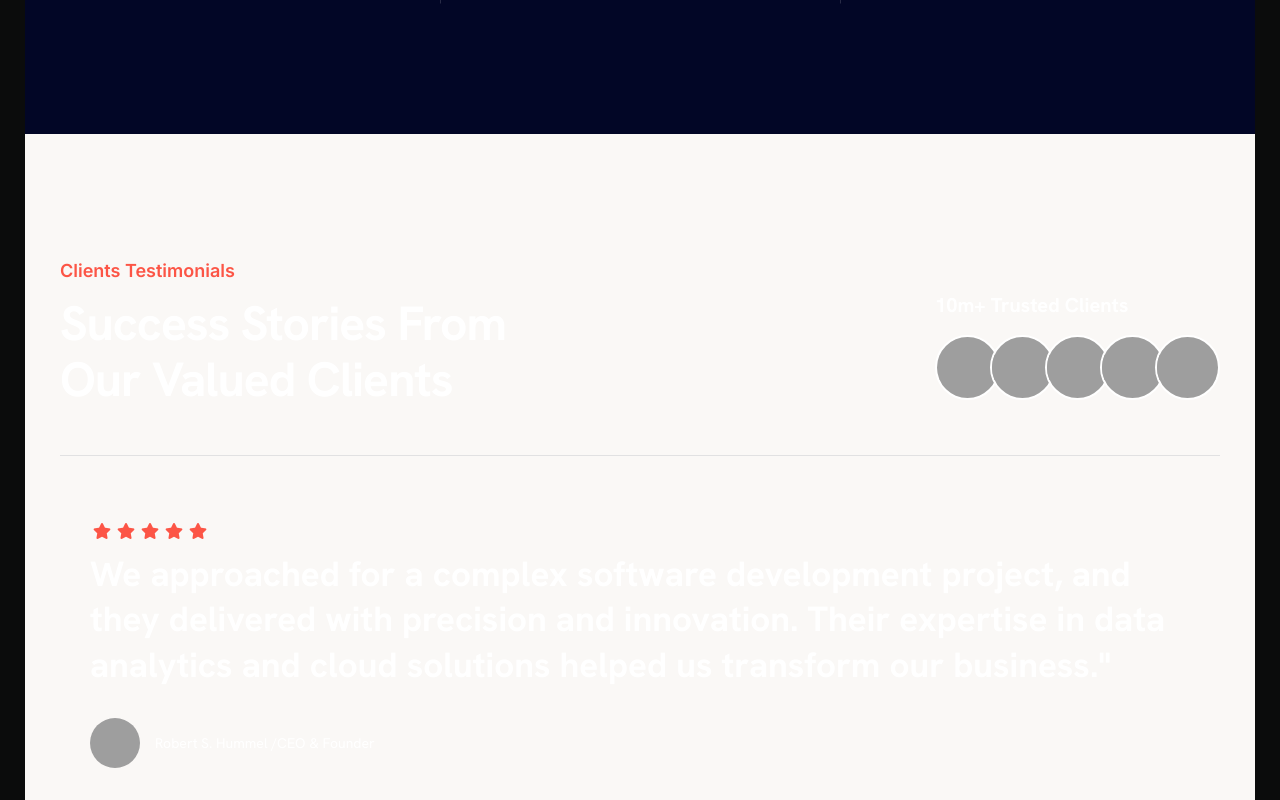
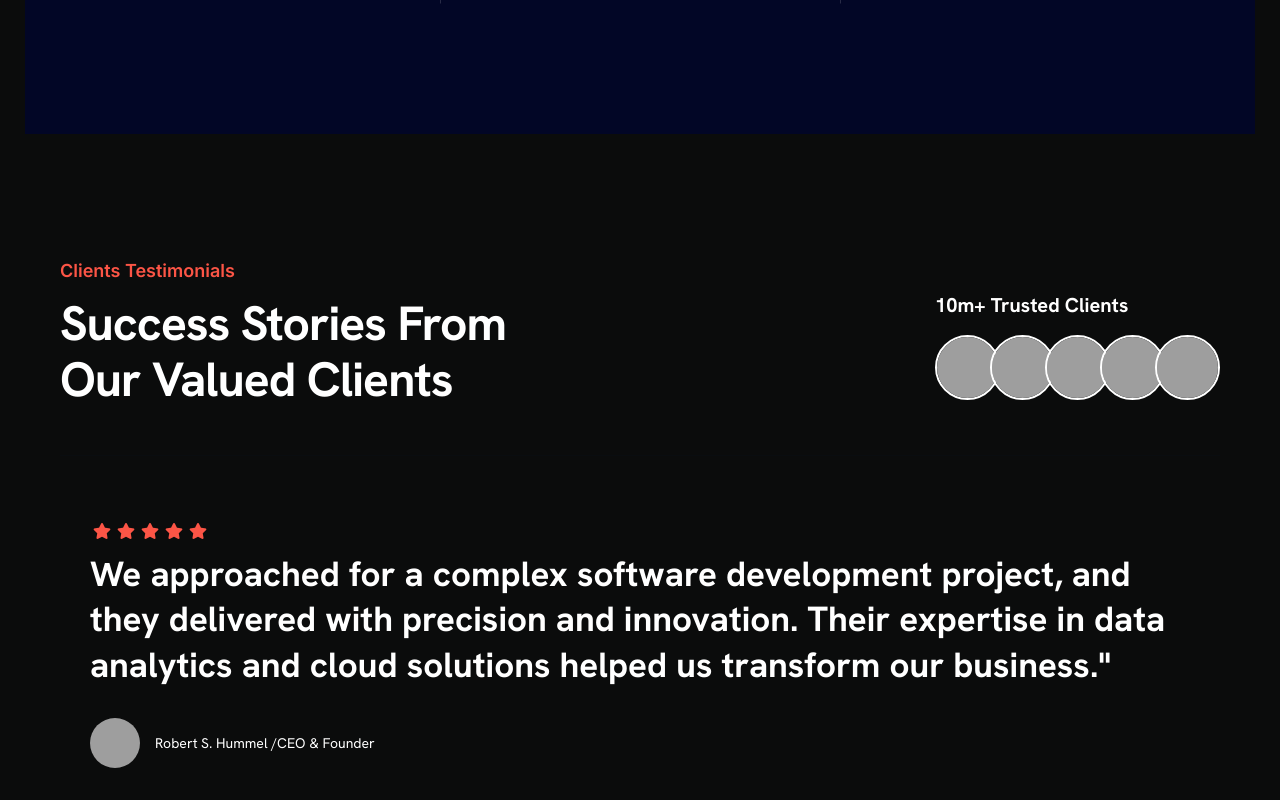
Before and after one commit to pixelways-Inc/pixelways, a Next.js app: page /index2 in a window 1280 px wide. Shown: the part 9060-9860 px from the top of the page. Built offline with nearby package versions, Linux system fonts and the light colour scheme; grey boxes are pictures that could not be loaded.

Commit message:
FIX: Testimonial card background on about page in dark theme

```diff
--- a/app/globals.css
+++ b/app/globals.css
@@ -208,6 +208,11 @@ body.dark-theme .testimonial-item .testi-author {
   color: var(--main-text-color); /* White text for author name and designation */
 }
 
+/* Dark Theme Overrides for bgc-gray */
+body.dark-theme .bgc-gray {
+  background-color: var(--main-bg-color); /* Ensure gray background is dark in dark theme */
+}
+
 body.dark-theme .slick-arrow {
   color: var(--main-text-color); /* White color for slick arrows */
   border-color: var(--global-border-color); /* Lighter border for dark theme */
```
Also changed, not shown: 1 other file (tests, documents, lock files or other folders).
